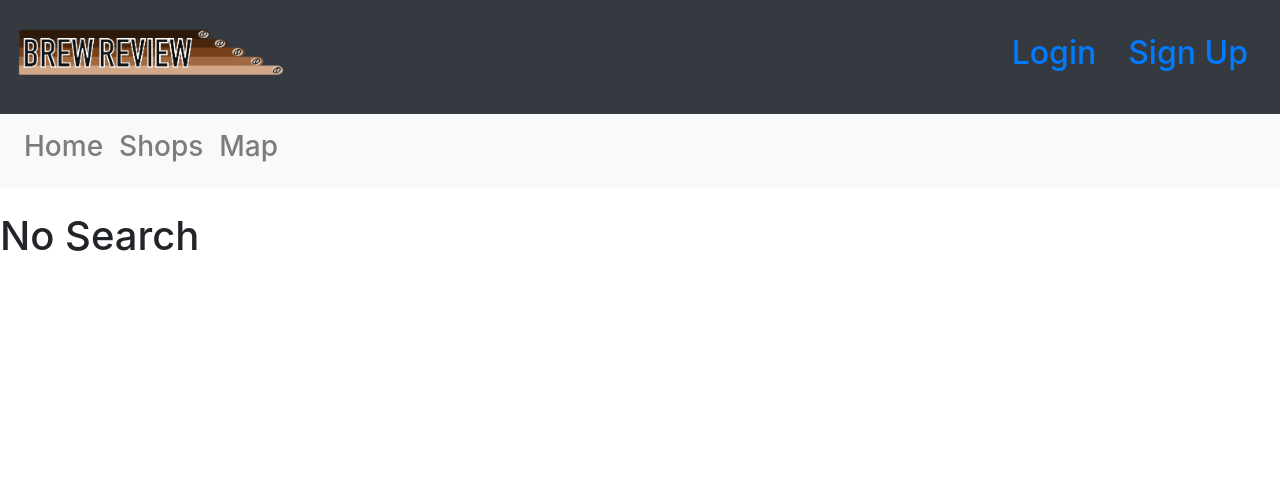
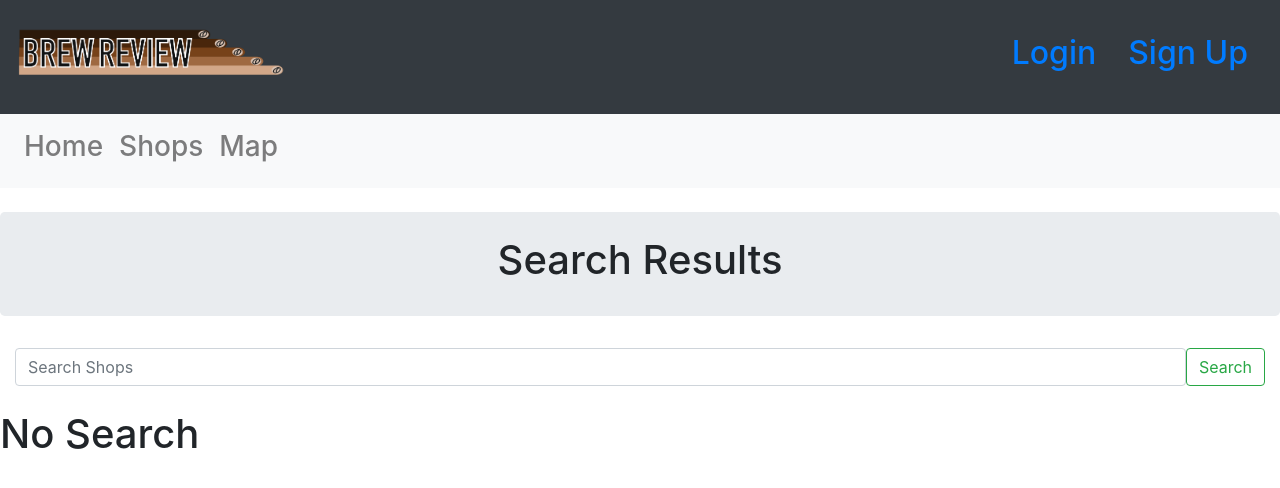
Before and after one commit to Mark-McNaught/Brew_Review_Project, a Django app: page /BrewReview/searched/ in a window 1280 px wide. Shown: the top 488 px of the page. Run offline with Django 3.2, Linux system fonts and the light colour scheme.

Commit message:
searched page updated

```diff
--- a/templates/BrewReview/searched.html
+++ b/templates/BrewReview/searched.html
@@ -1,21 +1,45 @@
 {% extends 'BrewReview/base.html' %}
 {% load staticfiles %}
 
+{% block heading_block %}
+    <div class="jumbotron p-4 text-center">
+        <div class="container">
+            <h1 class="jumbotron-heading">Search Results</h1>
+        </div>
+    </div>
+{% endblock %}
+
 {% block body_block %}
+    <header>
+        <div class="container-fluid">
+            <form class = 'd-flex' method=POST action="{% url 'BrewReview:searched' %}">
+
+                {% csrf_token %}
+
+                <input class='form-control me-2' type="search" placeholder="Search Shops" aria-label="Search" name="search">
+                <button class="btn btn-outline-success" type="submit">Search</button>
+            </form>
+        </div>
+    </header>
+    <br>
+
     {% if search %}
-        <h1> You Searched For {{ search }}</h1>
-        <br/>
+    <div class="container-fluid">
+        <h1> Search results for : {{ search }}</h1>
+    </div>
         <section class="py-5">
-            <div class="container px-4 px-lg-5 mt-5">
-                <div class="row gx-4 gx-lg-5 row-cols-2 row-cols-md-3 row-cols-xl-4 justify-content-center">
+            <div class="container-fluid">
+                <div class="row">
                     {% for CoffeeShop in shops %}
-                    <div class="col mb-5">
+                    <div class="col-md-3 mb-5">
                         <div class="card h-100">
-                        {% if shop.picture %}
-                                <img src="{{ shop.picture.url }}" class="img-fluid" alt="{{ shop.name }}">
-                            {% else %}
-                                <img src="https://icons.iconarchive.com/icons/iconarchive/fat-sugar-food/256/Drink-Coffee-icon.png" class="img-fluid" alt="{{ shop.name }}">
-                            {% endif %}
+                            <div class="col-md-xl image-container">
+                                {% if CoffeeShop.picture %}
+                                    <img src="{{ CoffeeShop.picture.url }}" class="img-fluid" alt="{{ CoffeeShop.name }}">
+                                {% else %}
+                                    <img src="https://icons.iconarchive.com/icons/iconarchive/fat-sugar-food/256/Drink-Coffee-icon.png" class="img-fluid" alt="{{ shop.name }}">
+                                {% endif %}
+                            </div>
                             <div class="card-body p4">
                                 <div class="text-center">
                                     <h5 class="fw-bolder">{{CoffeeShop.name}}</h5>
```
Also changed, not shown: templates/BrewReview/shops.html (+9 -9 lines).
